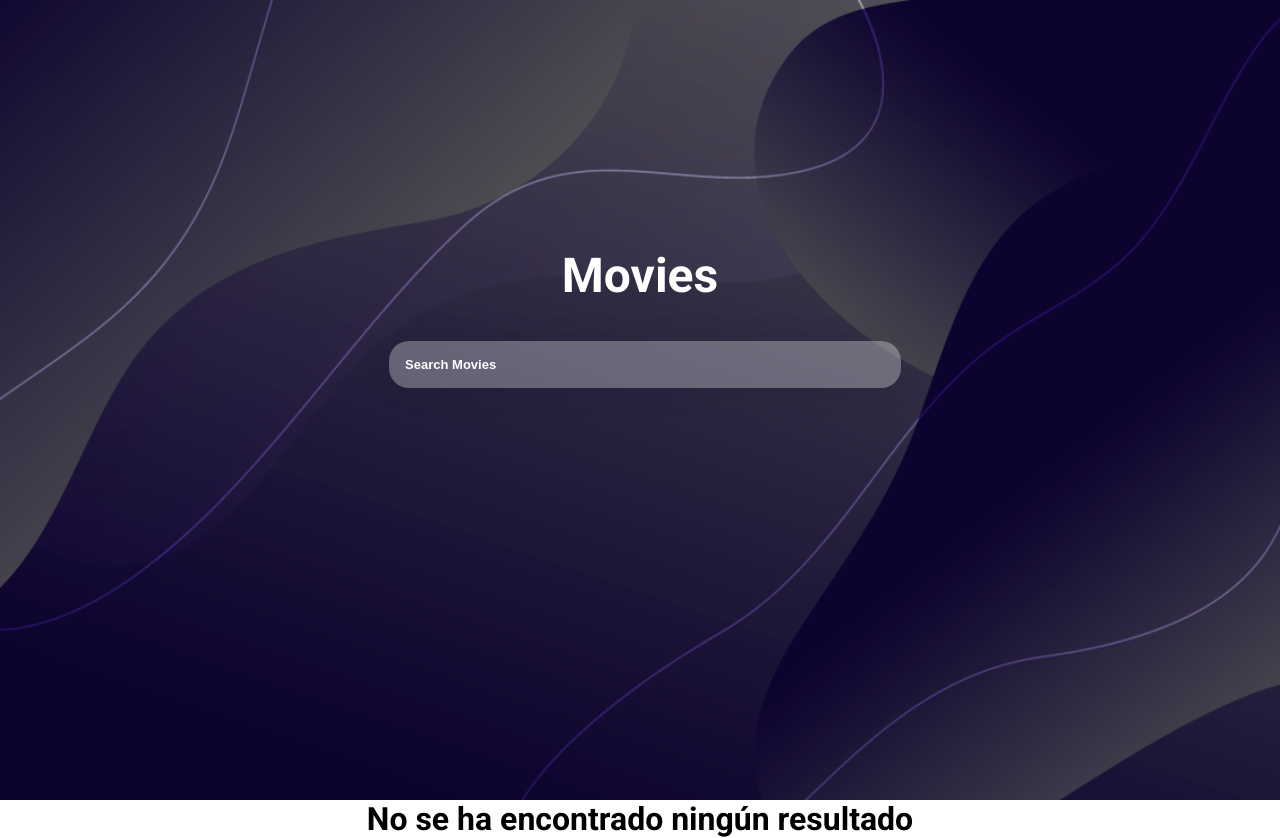
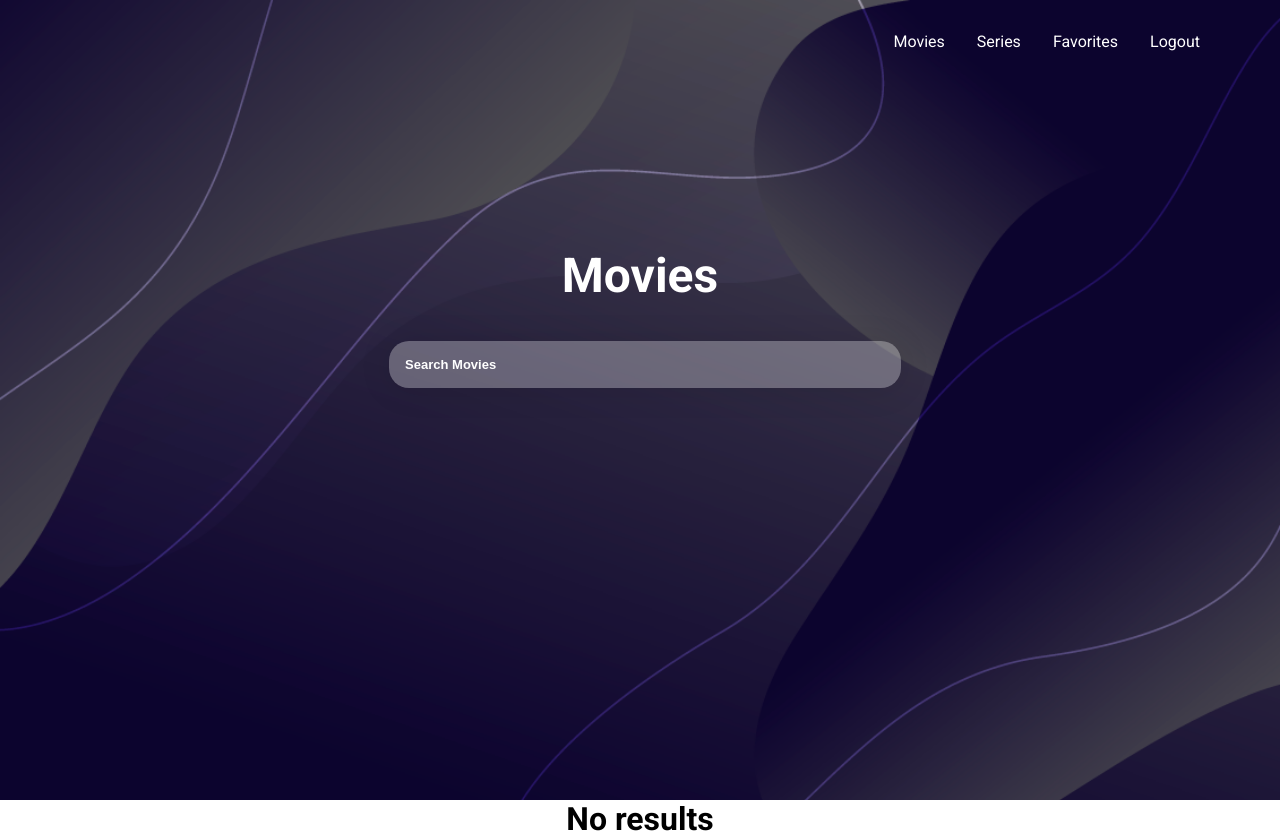
Before and after one commit to JorgeDevesa/Movies-and-series, a React (Create React App) app: page / in a window 1280 px wide. Both pictures are taken after typing "Sample", "Sample123" into the empty fields and a click on the input "Login". Built offline with nearby package versions, Linux system fonts and the light colour scheme.

Commit message:
Added favorite funtionality and view + fixed some errors

```diff
--- a/src/App.css
+++ b/src/App.css
@@ -159,7 +159,7 @@ input::placeholder {
   width: 70%;
 }
 
-.login-inputs{
+.login-inputs {
   display: flex;
   flex-wrap: wrap;
   justify-content: space-between;
@@ -167,20 +167,67 @@ input::placeholder {
   width: 25rem;
   margin: 1rem;
 }
-.login-button{
-  display:block;
+.login-button {
+  display: block;
   margin: 2rem auto;
   width: 6rem;
   text-align: center;
-  background-color: rgba(255,255,255,0.6);
+  background-color: rgba(255, 255, 255, 0.6);
   color: black !important;
 }
-.login-button:hover{
+.login-button:hover {
   background-color: #200e5c;
   color: white !important;
   cursor: pointer;
 }
 
-.top{
-  margin-top:-2rem;
+.top {
+  margin-top: -2rem;
 }
+.favorite {
+  position: relative;
+  margin-bottom: 0;
+  width: 2rem;
+  margin-bottom: 1rem;
+  cursor: pointer;
+}
+.row {
+  margin-left: 2.2rem;
+  display: flex;
+  flex-direction: row;
+}
+.nav{
+  display: flex;
+  flex-direction: row;
+  justify-content: space-between;
+  align-items: center;
+  padding: 2rem;
+  margin-bottom: -5.2rem;
+}
+.menu{
+  margin-right: 2rem;
+}
+.menu a{
+  margin: 1rem;
+  color: white;
+  text-decoration: none;
+}
+.menu a:before{
+  content: "";
+  position: absolute;
+  width: 100%;
+  height: 2px;
+  bottom: 0;
+  left: 0;
+  background-color: #000;
+  visibility: hidden;
+  -webkit-transform: scaleX(0);
+  transform: scaleX(0);
+  -webkit-transition: all 0.3s ease-in-out 0s;
+  transition: all 0.3s ease-in-out 0s;
+}
+.menu a:hover:after {
+  visibility: visible;
+  -webkit-transform: scaleX(1);
+  transform: scaleX(1);
+}
--- a/src/App.js
+++ b/src/App.js
@@ -2,8 +2,9 @@ import React, { Component } from "react";
 import "./App.css";
 import { Switch, Route, Redirect } from "react-router-dom";
 import Movies from "./Components/Movies";
+import Series from "./Components/Series";
 import Login from "./Components/Login";
-import Favorites from "./Components/Favorites";
+import FavoriteMovies from "./Components/FavoriteMovies";
 import MovieDetails from "./Components/MovieDetails";
 import axios from "axios";
 
@@ -14,7 +15,8 @@ class App extends Component {
       user: null,
       favoriteMovies: null,
       movies: [],
-      showMovieDetails: null
+      showMovieDetails: null,
+      favoriteMovies: []
     };
   }
 
@@ -37,6 +39,9 @@ class App extends Component {
     this.setState({ ...this.state, showMovieDetails: null });
   };
 
+  favoriteMovies = movie => {
+    this.state.favoriteMovies.push(movie);
+  };
   render() {
     const userAuthorization = this.state.user ? (
       <Switch>
@@ -49,6 +54,20 @@ class App extends Component {
               getUser={this.getUser}
               handleChange={this.handleChange}
               showMoviesDetails={this.showMoviesDetails}
+              favoriteMovies={this.favoriteMovies}
+            />
+          )}
+        />
+        <Route
+          exact
+          path="/series"
+          render={() => (
+            <Series
+              user={this.state.user}
+              getUser={this.getUser}
+              handleChange={this.handleChange}
+              showMoviesDetails={this.showMoviesDetails}
+              favoriteMovies={this.favoriteMovies}
             />
           )}
         />
@@ -62,7 +81,16 @@ class App extends Component {
             />
           )}
         />
-        <Route exact path="/favorites" component={Favorites} />
+        <Route
+          exact
+          path="/favorites"
+          render={() => (
+            <FavoriteMovies
+              favoriteMovies={this.state.favoriteMovies}
+              showMoviesDetails={this.showMoviesDetails}
+            />
+          )}
+        />
       </Switch>
     ) : (
       <Route
--- a/src/Components/CardMovie.jsx
+++ b/src/Components/CardMovie.jsx
@@ -1,8 +1,30 @@
 import React, { Component } from "react";
 import { Link } from "react-router-dom";
 export default class CardMovie extends Component {
+  constructor() {
+    super();
+    this.state = {
+      favoriteToggle: "images/crz-empty.png"
+    };
+  }
+  favoriteToggle = () => {
+    this.setState({ ...this.state, favoriteToggle: "images/crz-relleno.png" });
+  };
+
   render() {
     const movie = this.props.movie;
+    const favoriteHeart = this.props.eliminateAction ?
+    (<div></div>) :
+    (
+      <img
+      className="favorite"
+      src={this.state.favoriteToggle}
+      onClick={() => {
+        this.favoriteToggle();
+        this.props.favoriteMovies(movie);
+      }}
+    />
+    )
     return (
       <div className="card">
         <div className="title-container">
@@ -11,11 +33,14 @@ export default class CardMovie extends Component {
         <div className="img-container">
           <img src={movie.Poster} />
         </div>
-        <Link to="/movieDetails">
-          <button onClick={() => this.props.showMoviesDetails(movie.imdbID)}>
-            Ver detalles
-          </button>
-        </Link>
+        <div className="row">
+          <Link to="/movieDetails">
+            <button onClick={() => this.props.showMoviesDetails(movie.imdbID)}>
+              Ver detalles
+            </button>
+          </Link>
+          {favoriteHeart}
+        </div>
       </div>
     );
   }
--- /dev/null
+++ b/src/Components/FavoriteMovies.jsx
@@ -0,0 +1,36 @@
+import React, { Component } from "react";
+import NavBar from "./NavBar";
+import CardMovie from "./CardMovie";
+export default class FavoriteMovies extends Component {
+  render() {
+
+    const favoriteMovies = this.props.favoriteMovies
+    const favoriteCards = favoriteMovies.length>0 ?
+    (
+      <div className="container">
+      {favoriteMovies.map((movie, index)=>{
+          return (
+            <CardMovie
+              key={index}
+              movie={movie}
+              favoriteseries={this.props.favoriteseries}
+              showMoviesDetails={this.props.showMoviesDetails}
+              eliminateAction={true}
+            />
+          );
+      })}
+      </div>
+    ) : (
+      <h3>The are not favorite movies yet</h3>
+    )
+    return (
+      <div>
+        <NavBar />
+        <div className="header">
+          <h1>Favorites</h1>
+          {favoriteCards}
+        </div>
+      </div>
+    );
+  }
+}
--- a/src/Components/Favorites.jsx
+++ /dev/null
@@ -1,11 +0,0 @@
-import React, { Component } from 'react'
-
-export default class Favorites extends Component {
-  render() {
-    return (
-      <div>
-        <h1>Favorites</h1>
-      </div>
-    )
-  }
-}
--- a/src/Components/MovieDetails.jsx
+++ b/src/Components/MovieDetails.jsx
@@ -1,9 +1,12 @@
 import React, { Component } from "react";
-import { Link, Redirect } from "react-router-dom";
+import { Link } from "react-router-dom";
+import NavBar from "./NavBar";
 export default class MovieDetails extends Component {
-  componentDidMount(){
+  render() {
     const movie = this.props.showMovieDetails;
     const showMovie = movie ? (
+      <div>
+        <NavBar />
         <div className="header">
           <div className="movie-details-card">
             <div className="img-details">
@@ -26,37 +29,16 @@ export default class MovieDetails extends Component {
             </div>
           </div>
         </div>
+      </div>
     ) : (
-      <Redirect to="/" />
-    );
-  }
-  render() {
-    const movie = this.props.showMovieDetails;
-    const showMovie = movie ? (
+      <div>
+        <div>
+          <NavBar />
           <div className="header">
-        <div className="movie-details-card">
-          <div className="img-details">
-            <img src={movie.Poster} />
-            <div className="row">
-              <h3>Rating: {movie.imdbRating}</h3>
-              <h3>Votes: {movie.imdbVotes}</h3>
-            </div>
-          </div>
-          <div className="movie-details">
-            <h1>{movie.Title}</h1>
-            <Link to="/">
-              <button>Volver</button>
-            </Link>
-            <p>{movie.Year}</p>
-            <p>{movie.Runtime}</p>
-            <p>{movie.Director}</p>
-            <p>{movie.Actors}</p>
-            <p>{movie.Plot}</p>
+            <h2>No details to show</h2>
           </div>
         </div>
       </div>
-    ) : (
-      <div></div>
     );
 
     return <div>{showMovie}</div>;
--- a/src/Components/Movies.jsx
+++ b/src/Components/Movies.jsx
@@ -1,9 +1,8 @@
 import React, { Component } from "react";
 import SearchBox from "./SearchBox";
 import CardMovie from "./CardMovie";
-import MovieDetails from "./MovieDetails";
 import axios from "axios";
-
+import NavBar from "./NavBar";
 export default class Movies extends Component {
   constructor(props) {
     super(props);
@@ -15,7 +14,7 @@ export default class Movies extends Component {
     };
   }
 
-  showMovies = (e, page = 1) => {
+  showMovies = (e, page=1) => {
     const value = e.target.value;
     const type = e.target.name;
     axios
@@ -34,7 +33,6 @@ export default class Movies extends Component {
   };
 
   render() {
-
     const moviesArr = this.state.movies;
     const ShowMoviesFound = moviesArr ? (
       <div className="container">
@@ -43,26 +41,20 @@ export default class Movies extends Component {
             <CardMovie
               key={index}
               movie={movie}
+              favoriteMovies={this.props.favoriteMovies}
               showMoviesDetails={this.props.showMoviesDetails}
             />
           );
         })}
       </div>
     ) : (
-      <h1 className="movie-title">No se ha encontrado ningún resultado</h1>
+      <h1 className="movie-title">No results</h1>
     );
 
-    const Movies = this.state.showMovieDetails ? (
-      <MovieDetails
-        showMovieDetails={this.state.showMovieDetails}
-        returnToAllMovies={this.returnToAllMovies}
-      />
-    ) : (
-      ShowMoviesFound
-    );
 
     return (
       <div>
+        <NavBar />
         <header className="header">
           <h1 className="title">Movies</h1>
           <SearchBox
@@ -72,7 +64,7 @@ export default class Movies extends Component {
             name="movie"
           />
         </header>
-        {Movies}
+        {ShowMoviesFound}
       </div>
     );
   }
--- /dev/null
+++ b/src/Components/NavBar.jsx
@@ -0,0 +1,19 @@
+import React, { Component } from "react";
+import { Link } from "react-router-dom";
+
+export default class NavBar extends Component {
+
+  render() {
+    return (
+      <div className="nav">
+        <div />
+        <div className="menu">
+          <Link to="/">Movies</Link>
+          <Link to="/series">Series</Link>
+          <Link to="/favorites">Favorites</Link>
+          <Link to="/favorites">Logout</Link>
+        </div>
+      </div>
+    );
+  }
+}
--- a/src/Components/Series.jsx
+++ b/src/Components/Series.jsx
@@ -0,0 +1,71 @@
+import React, { Component } from "react";
+import SearchBox from "./SearchBox";
+import CardMovie from "./CardMovie";
+import axios from "axios";
+import NavBar from "./NavBar";
+
+export default class Series extends Component {
+  constructor(props) {
+    super(props);
+    this.state = {
+      user: this.props.user,
+      series: null,
+      result: null,
+      type: "movie"
+    };
+  }
+
+  showSeries = (e, page=1) => {
+    const value = e.target.value;
+    const type = e.target.name;
+    axios
+      .get(
+        `${process.env.REACT_APP_IMDB_API}&s=${value}&type=${type}&page=${page}`
+      )
+      .then(series => {
+        if (series.data.Response)
+          this.setState({
+            ...this.state,
+            series: series.data.Search,
+            results: series.data.totalResults
+          });
+      })
+      .catch();
+  };
+  render() {
+    const seriesArr = this.state.series;
+    const ShowseriesFound = seriesArr ? (
+      <div className="container">
+        {seriesArr.map((movie, index) => {
+          return (
+            <CardMovie
+              key={index}
+              movie={movie}
+              favoriteseries={this.props.favoriteseries}
+              showMoviesDetails={this.props.showMoviesDetails}
+            />
+          );
+        })}
+      </div>
+    ) : (
+      <h1 className="movie-title">No se ha encontrado ningún resultado</h1>
+    );
+
+
+    return (
+      <div>
+        <NavBar />
+        <header className="header">
+          <h1 className="title">Series</h1>
+          <SearchBox
+            placeholder="Search series"
+            type="text"
+            showMovies={this.showSeries}
+            name="series"
+          />
+        </header>
+        {ShowseriesFound}
+      </div>
+    );
+  }
+}
```
Also changed, not shown: public/images/crz-empty.png (renamed from public/images/32443009538_f4c5013600_o.png). Lines whose indentation alone changed are shown as unchanged.
